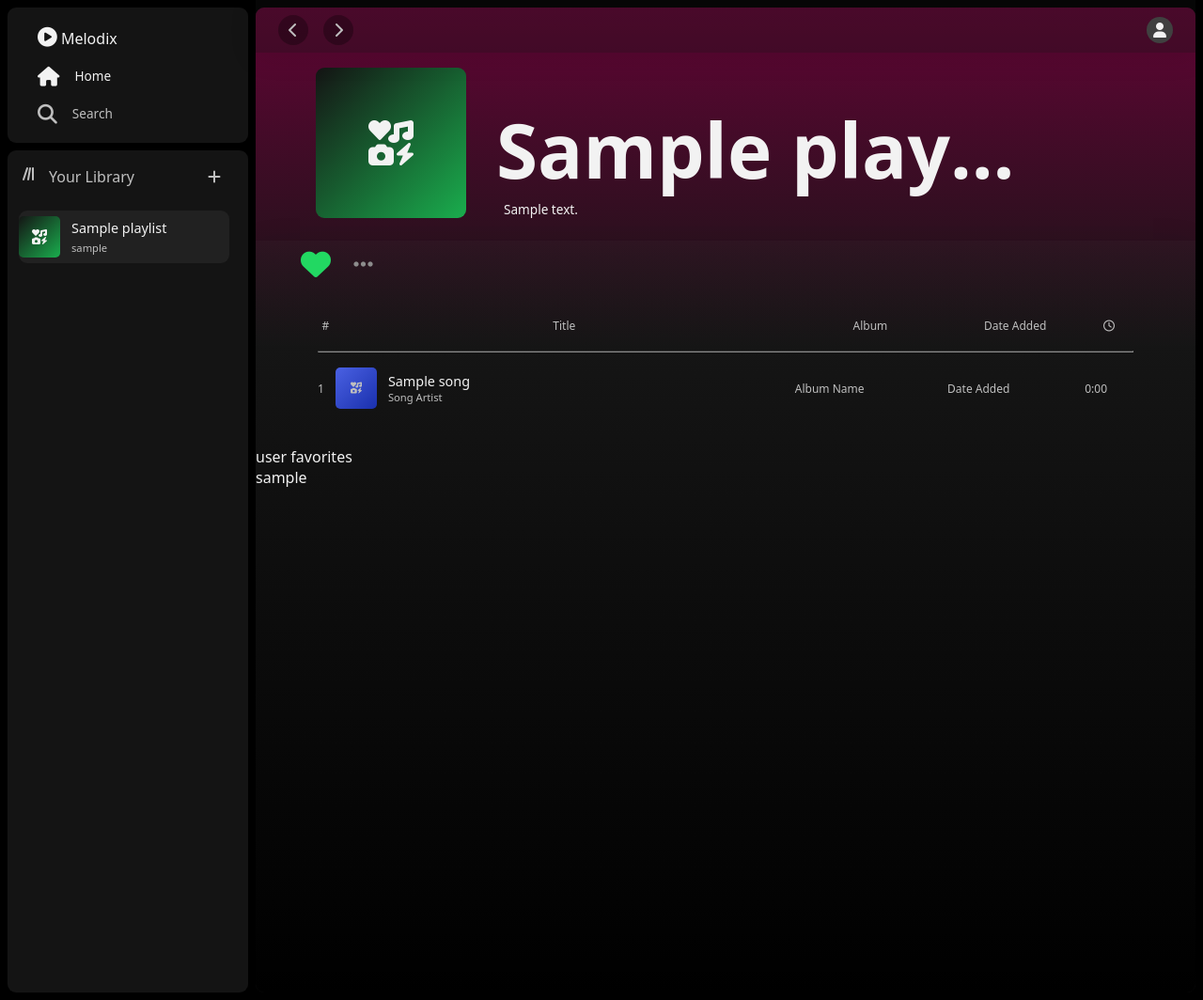
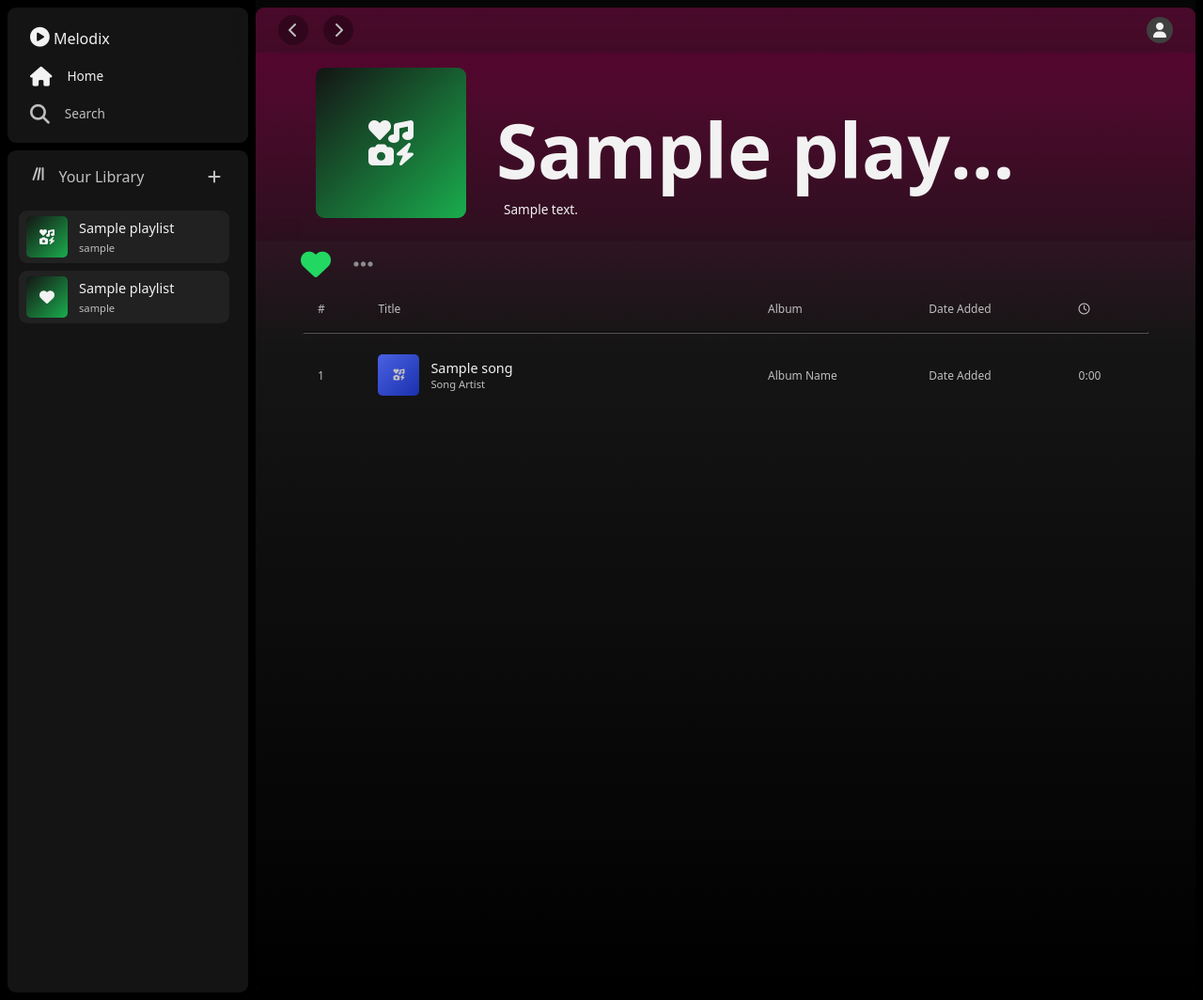
Before and after one commit to Flips97/melodix, a Django app: page /playlists/1/ in a window 1280 px wide. Shown: the whole page at 94% size. Run offline with Django 5.2, Linux system fonts and the light colour scheme; a user stored in the database is signed in; tables that the repository leaves empty hold one stand-in row (values such as "Sample post"); some libraries are stand-ins or nearby versions.

Commit message:
Adds styling

```diff
--- a/main_app/static/css/style.css
+++ b/main_app/static/css/style.css
@@ -70,7 +70,7 @@ li {
     top: 0;
     width: 16rem;
     height: 9rem;
-    padding: 2rem;
+    padding: 1.5rem;
     margin: .5rem;
     border-radius: var(--border-radius);
     font-size: .85rem;
@@ -160,6 +160,8 @@ li {
 .lib-nav-your-div {
     display: flex;
     gap: 1rem;
+    padding-left: .65rem;
+    padding-right: .5rem;
 }
 
 .lib-nav-p-bold {
@@ -217,6 +219,8 @@ li {
     height: 3.5rem;
     align-items: center;
     border-radius: var(--border-radius);
+    padding-inline: .5rem;
+
 }
 
 .base-playlist:hover {
@@ -972,15 +943,25 @@ li {
 }
 
 .songs-table-div {
-    margin-block: 2rem;
-    margin-inline: 4rem;
+    width: min(900px, 100% - 5rem);
+    margin-inline: auto;
 }
 
 .songs-table {
     color: var(--copy-light);
     font-size: .75rem;
     font-weight: 300;
+    border-collapse: collapse;
     width: 100%;
+}
+
+th,
+td {
+    padding: 1rem;
+}
+
+th {
+    text-align: left;
 }
 
 .detail-song-name {
@@ -989,11 +970,39 @@ li {
     color: var(--copy);
 }
 
+@media (max-width: 650px) {
+    th {
+        display: none;
+    }
+
+    td {
+        display: grid;
+        grid-template-columns: 15ch auto;
+        gap: .5rem;
+        padding: .5rem 1rem;
+    }
+
+    td:first-child {
+        padding-top: 1rem;
+    }
+
+    td:last-child {
+        padding-bottom: 1rem;
+    }
+
+    td::before {
+        content: attr(data-cell) ":  ";
+        font-weight: 700;
+        text-transform: capitalize;
+    }
+}
+
 hr {
-    border-color: var(--copy-lighter);
-    padding-left: 1rem;
-    margin-top: 1rem;
-    margin-bottom: .5rem;
+    border-color: var(--copy-lighter2);
+}
+
+.no-padding {
+    padding: 0;
 }
 
 .letter-buttons {
--- a/main_app/templates/base.html
+++ b/main_app/templates/base.html
@@ -50,6 +50,25 @@
                             <div class="base-playlist{% if playlist.id == playlist_id %} active-a{% endif %}">
                                 <div class="base-playlist-cover">
                                     <i class="fa-solid fa-icons"></i>
+                                </div>
+                                <div class="base-playlist-nameuser">
+                                    <div class="base-playlist-name">
+                                        {{ playlist.name }}
+                                    </div>
+                                    <div class="base-playlist-user">
+                                        {{ playlist.user }}
+                                    </div>
+                                </div>
+                            </div>
+                        </a>
+                    {% endfor %}
+                </div>
+                <div class="base-playlists-div">
+                    {% for playlist in user.playlist_set.all %}
+                        <a href="{% url 'detail' playlist.id %}">
+                            <div class="base-playlist{% if playlist.id == playlist_id %} active-a{% endif %}">
+                                <div class="base-playlist-cover">
+                                    <i class="fa-solid fa-heart"></i>
                                 </div>
                                 <div class="base-playlist-nameuser">
                                     <div class="base-playlist-name">
@@ -166,10 +185,44 @@
         const heartToggle = document.getElementById('heart-toggle');
         const detailPlaylistName = document.getElementById('detail-playlist-name');
         const fixedPlaylistName = document.getElementById('fixed-playlist-name');
+        const whoLovesThisModal = document.getElementById('who-loves-this');
+        const openModal = document.getElementById('openModal');
+        const closeModal = document.getElementById('closeModal');
 
+        openModal.addEventListener('click', () => {
+            whoLovesThisModal.showModal()
+        });
+
+        closeModal.addEventListener('click', () => {
+            whoLovesThisModal.close()
+        });
+
+        whoLovesThisModal.addEventListener('click', e => {
+            const dialogDimensions = whoLovesThisModal.getBoundingClientRect()
+            if (
+                e.clientX < dialogDimensions.left ||
+                e.clientX > dialogDimensions.right ||
+                e.clientY < dialogDimensions.top ||
+                e.clientY > dialogDimensions.bottom
+            ) {
+                whoLovesThisModal.close()
+            }
+        })
+
+        // Add closing logic for click outside dropdown
         addNewBtn.addEventListener('click', function() {
             dropdownAdd.classList.toggle('active');
         })
+
+        // Add closing logic for click outside dropdown
+        ellipsis.addEventListener('click', function() {
+            dropdownDetail.classList.toggle('active');
+        })
+
+        // Add closing logic for click outside dropdown
+        avatar.addEventListener('click', function() {
+            dropdown.classList.toggle('active');
+        });
 
         forwardBtn.addEventListener('click', () => {
             goForward();
@@ -186,10 +239,6 @@
         function goForward() {
             window.history.forward();
         }
-
-        avatar.addEventListener('click', function() {
-            dropdown.classList.toggle('active');
-        });
 
         // main.addEventListener('scroll', function() {
         //     console.log('scrolling')
@@ -218,9 +267,6 @@
             }
         });
 
-        ellipsis.addEventListener('click', function() {
-            dropdownDetail.classList.toggle('active');
-        })
     </script>
 </body>
 </html>
--- a/main_app/templates/playlists/detail.html
+++ b/main_app/templates/playlists/detail.html
@@ -31,21 +31,35 @@
                         <i class="fa-regular fa-heart"></i>
                     </a>
                 {% endif %}
+            </div>
 
-            </div>
-            {% if request.user == playlist.user %}
             <div class="detail-ellipsis">
                 <i class="fa-solid fa-ellipsis" id="ellipsis"></i>
                 <div class="dropdown-detail" id="dropdown-detail">
+                    {% if request.user == playlist.user %}
+                    <button id="openModal" type="button">
+                        Who Loves This
+                    </button>
                     <a href="{% url 'playlists_update' playlist.id %}">
                         <button>Edit</button>
                     </a>
                     <a href="{% url 'playlists_delete' playlist.id %}">
                         <button>Delete</button>
                     </a>
+                    {% else %}
+                    {% endif %}
                 </div>
             </div>
-            {% endif %}
+            <dialog class="who-loves-this" id="who-loves-this">
+                <div>
+                    <h1>Users who like this</h1>
+                    {% for user in user_favs %}
+                        {{ user }}
+                    {% endfor %}
+                </div>
+                <button id="closeModal" type="button">Close</button>
+            </dialog>
+
         </div>
 
         <div class="songs-table-div">
@@ -60,16 +74,16 @@
                 </tr>
 
 
-                <tr>
-                    <td colspan="5">
+                <tr class="no-padding">
+                    <td colspan="5" class="no-padding">
                         <hr>
                     </td>
                 </tr>
                 {% if playlist.songs.count %}
                 {% for song in playlist.songs.all %}
                 <tr class="song-hover">
-                    <td >1</td>
-                    <td>
+                    <td  data-cell="#">{{ forloop.counter }}</td>
+                    <td data-cell="Title">
                         <div class="detail-each-song">
                             <div class="song-cover">
                                 <i class="fa-solid fa-icons"></i>
@@ -84,26 +98,15 @@
                             </div>
                         </div>
                     </td>
-                    <td>Album Name</td>
-                    <td>Date Added</td>
-                    <td>0:00</td>
+                    <td data-cell="Album">Album Name</td>
+                    <td data-cell="Date Added">Date Added</td>
+                    <td data-cell="Length">0:00</td>
                 </tr>
 
                 {% endfor %}
                 {% endif %}
             </table>
         </div>
-
-        <div>
-
-            <h1>user favorites</h1>
-
-            {% for user in user_favs %}
-
-                {{ user }}
-
-            {% endfor %}
-        </div>
     </div>
 </div>
 
--- a/main_app/templates/profile_index.html
+++ b/main_app/templates/profile_index.html
@@ -39,7 +39,7 @@
 
     <h1>user favorites</h1>
 
-    {% for playlist in user_playlists %}
+    {% for playlist in user_favorites %}
 
         {{ playlist.name}}
 
--- a/main_app/views.py
+++ b/main_app/views.py
@@ -84,11 +84,11 @@ def unassoc_song(request, playlist_id, song_id):
 def profile_index(request, user_id):
    user = get_object_or_404(User, id=user_id)
    playlists = Playlist.objects.filter(user=user)
-   user_playlists = user.playlist_set.all()
+   user_favorites = user.playlist_set.all()
    return render(request, 'profile_index.html', {
       'playlists': playlists,
       'profile_user': user,
-      'user_playlists': user_playlists
+      'user_favorites': user_favorites
    })
 
 def fav_playlist(request, user_id, playlist_id):
```
Also changed, not shown: other parts of main_app/static/css/style.css (+55 -56 lines), main_app/templates/home.html (+1 -11 lines), main_app/static/assets/img1.jpg.
